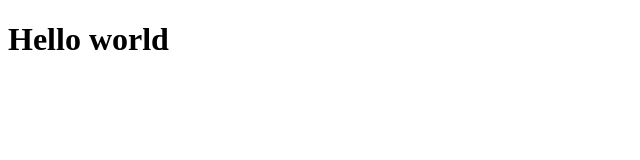
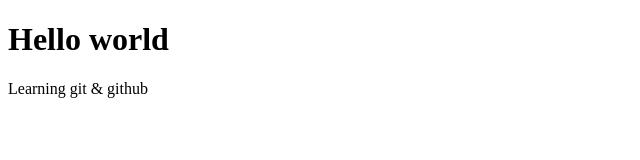
Before and after one commit to nithin2104/demo-git, a plain HTML site: page index.html in a window 1280 px wide. Shown: the whole page, without its empty margins (0-640 px from the left). Drawn offline with Linux system fonts and the light colour scheme.

Commit message:
adding after log

```diff
--- a/index.html
+++ b/index.html
@@ -7,5 +7,6 @@
 </head>
 <body>
     <h1>Hello world</h1>
+    <p>Learning git & github</p>
 </body>
 </html>
```
